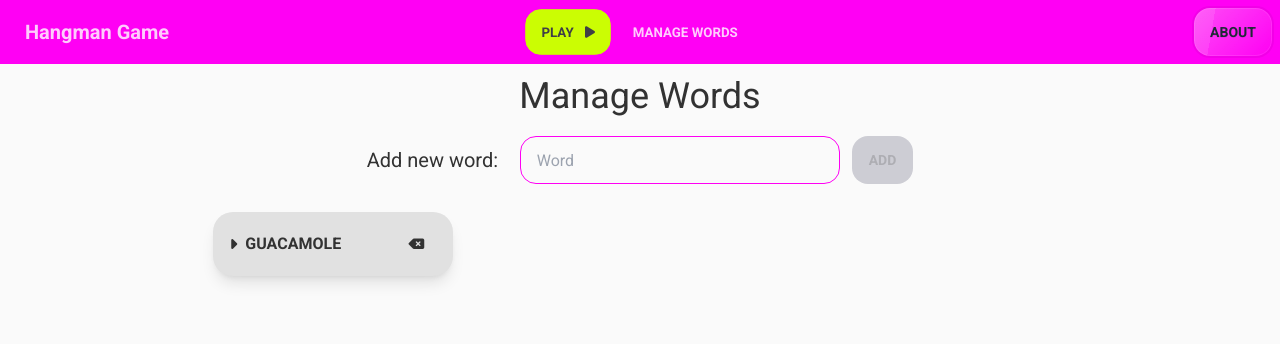
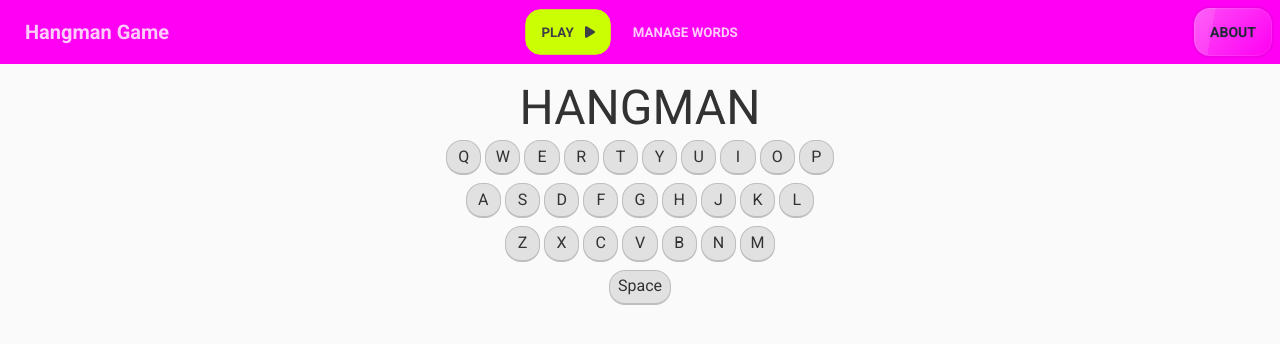
Before and after one commit to subAngel/hangman-vue, a Vue app: page /game in a window 1280 px wide. Shown: the top 344 px of the page. Built offline with nearby package versions, Linux system fonts and the light colour scheme.

Commit message:
Agregando botones con las teclas disponibles

```diff
--- a/package.json
+++ b/package.json
@@ -15,7 +15,8 @@
     "@fortawesome/free-solid-svg-icons": "^6.3.0",
     "@fortawesome/vue-fontawesome": "^3.0.3",
     "daisyui": "^2.51.3",
-    "vue": "^3.2.45"
+    "vue": "^3.2.45",
+    "vue-router": "^4.1.6"
   },
   "devDependencies": {
     "@vitejs/plugin-vue": "^4.0.0",
--- a/src/App.vue
+++ b/src/App.vue
@@ -1,6 +1,10 @@
 <template>
 	<NavBar />
-	<ManageWords />
+
+	<main>
+		<RouterView />
+		<!-- <ManageWords /> -->
+	</main>
 </template>
 <script setup>
 import NavBar from "./components/NavBar.vue";
--- /dev/null
+++ b/src/components/Key.vue
@@ -0,0 +1,13 @@
+<template>
+	<button class="uppercase kbd">{{ tecla }}</button>
+</template>
+
+<script setup>
+const props = defineProps({
+	tecla: {
+		required: true,
+		type: String,
+	},
+});
+const emit = defineEmits(["pressed"]);
+</script>
--- /dev/null
+++ b/src/components/Keyboard.vue
@@ -0,0 +1,26 @@
+<template>
+	<div class="flex justify-center gap-1 my-2 w-auto mx-auto">
+		<Key v-for="(k, i) in keys1" :tecla="k" v-bind:key="i" />
+	</div>
+	<div class="flex justify-center gap-1 my-2 w-auto mx-auto">
+		<Key v-for="(k, i) in keys2" :tecla="k" v-bind:key="i" />
+	</div>
+	<div class="flex justify-center gap-1 my-2 w-auto mx-auto">
+		<Key v-for="(k, i) in keys3" :tecla="k" v-bind:key="i" />
+	</div>
+	<div class="flex justify-center gap-1 my-2 w-auto mx-auto">
+		<Key class="capitalize" tecla="Space" />
+	</div>
+</template>
+
+<script setup>
+import { onMounted, ref } from "vue";
+import Key from "./Key.vue";
+
+const alphabet1 = ref("qwertyuiop");
+const alphabet2 = ref("asdfghjkl");
+const alphabet3 = ref("zxcvbnm");
+const keys1 = ref(alphabet1.value.split(""));
+const keys2 = ref(alphabet2.value.split(""));
+const keys3 = ref(alphabet3.value.split(""));
+</script>
--- a/src/components/NavBar.vue
+++ b/src/components/NavBar.vue
@@ -23,29 +23,39 @@
 					class="menu menu-compact dropdown-content mt-3 p-2 shadow bg-base-100 rounded-box w-52"
 				>
 					<li>
-						<a class="btn btn-accent text-zinc-700"
+						<RouterLink to="/game" class="btn btn-accent text-zinc-700"
 							>Play<i class="fa-solid fa-play"></i
-						></a>
+						></RouterLink>
 					</li>
 					<li>
-						<a class="btn btn-ghost text-fuchsia-600">Manage words</a>
+						<RouterLink to="/" class="btn btn-ghost text-fuchsia-600"
+							>Manage words</RouterLink
+						>
 					</li>
 				</ul>
 			</div>
-			<a class="btn btn-ghost normal-case text-xl">Hangman Game</a>
+			<RouterLink to="/" class="btn btn-ghost normal-case text-xl"
+				>Hangman Game</RouterLink
+			>
 		</div>
 		<div class="navbar-center hidden lg:flex">
 			<ul class="menu menu-horizontal px-1">
 				<li>
-					<a class="btn btn-accent text-zinc-700"
+					<RouterLink to="/game" class="btn btn-accent text-zinc-700"
 						>Play<i class="fa-solid fa-play"></i
-					></a>
+					></RouterLink>
 				</li>
-				<li><a class="btn btn-ghost">Manage words</a></li>
+				<li>
+					<RouterLink to="/" class="btn btn-ghost"
+						>Manage words</RouterLink
+					>
+				</li>
 			</ul>
 		</div>
 		<div class="navbar-end">
-			<a class="btn glass text-gray-800">About</a>
+			<RouterLink to="/about" class="btn glass text-gray-800"
+				>About</RouterLink
+			>
 		</div>
 	</div>
 </template>
--- a/src/main.js
+++ b/src/main.js
@@ -2,6 +2,7 @@ import { createApp } from "vue";
 import "./index.css";
 import "./normalize.css";
 import App from "./App.vue";
+import { router } from "./routes";
 
 /* import the fontawesome core */
 import { library } from "@fortawesome/fontawesome-svg-core";
@@ -9,4 +10,7 @@ import { library } from "@fortawesome/fontawesome-svg-core";
 /* import font awesome icon component */
 import { FontAwesomeIcon } from "@fortawesome/vue-fontawesome";
 
-createApp(App).component("font-awesome-icon", FontAwesomeIcon).mount("#app");
+createApp(App)
+	.component("font-awesome-icon", FontAwesomeIcon)
+	.use(router)
+	.mount("#app");
--- /dev/null
+++ b/src/pages/About.vue
@@ -0,0 +1 @@
+<template>about view</template>
--- /dev/null
+++ b/src/pages/Game.vue
@@ -0,0 +1,14 @@
+<template>
+	<div class="container">
+		<h2 class="uppercase text-center text-5xl mt-5">hangman</h2>
+	</div>
+
+	<!-- // keyboard-->
+	<div class="w-96 mx-auto">
+		<Keyboard />
+	</div>
+</template>
+
+<script setup>
+import Keyboard from "../components/Keyboard.vue";
+</script>
--- a/src/pages/ManageWords.vue
+++ b/src/pages/ManageWords.vue
@@ -14,20 +14,25 @@
 </template>
 
 <script setup>
-import { onMounted, ref } from "vue";
+import { onMounted, onBeforeMount, ref } from "vue";
 import AddWord from "../components/FormAddWord.vue";
 import Word from "../components/Word.vue";
 
 const words = ref(["GUACAMOLE"]);
 
+onBeforeMount(() => {
+	var array = localStorage.getItem("words");
+	words.value = array.split(",");
+});
+
 const deleteWord = (index) => {
 	console.log(words.value[index], index);
 	words.value = words.value.filter((value, i) => i != index);
-	localStorage.setItem("words", JSON.stringify(words));
+	localStorage.setItem("words", words.value);
 };
 
 const addWord = (word) => {
 	words.value.push(word);
-	localStorage.setItem("words", JSON.stringify(words));
+	localStorage.setItem("words", words.value);
 };
 </script>
--- /dev/null
+++ b/src/routes.js
@@ -0,0 +1,26 @@
+import { createRouter, createWebHistory } from "vue-router";
+import ManageWords from "./pages/ManageWords.vue";
+import About from "./pages/About.vue";
+import Game from "./pages/Game.vue";
+
+const routes = [
+	{
+		path: "/",
+		component: ManageWords,
+	},
+	{
+		path: "/game",
+		component: Game,
+	},
+	{
+		path: "/about",
+		component: About,
+	},
+];
+
+const router = createRouter({
+	history: createWebHistory(),
+	routes,
+});
+
+export { router };
```
Also changed, not shown: 1 other file (tests, documents, lock files or other folders).
